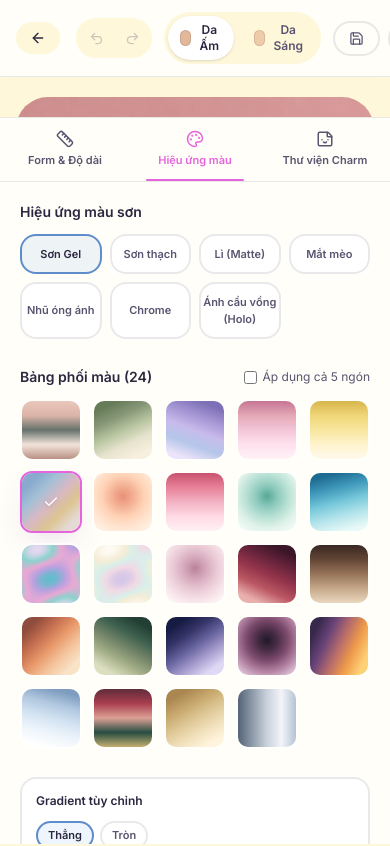
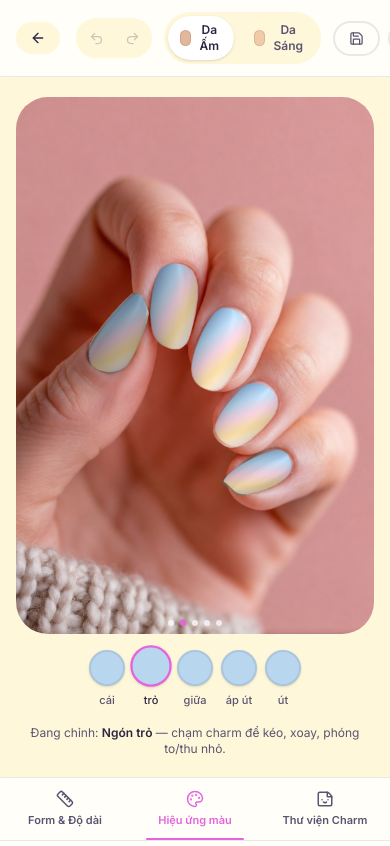
Before and after one commit to QuocThinh271222007/Vibeu, a React (Vite) app in the folder app/: page /studio in a window 390 px wide. Shown: the top 846 px of the page. Built offline with nearby package versions, Linux system fonts and the light colour scheme.

Commit message:
fix: keep studio preview visible on mobile

```diff
--- a/app/src/pages/Studio.tsx
+++ b/app/src/pages/Studio.tsx
@@ -75,17 +75,17 @@ export default function Studio() {
   const activeDesign = s.fingers[s.selectedFinger]
 
   return (
-    <div className="flex h-screen flex-col bg-vibe-cream">
+    <div className="flex min-h-screen flex-col bg-vibe-cream lg:h-screen lg:min-h-0">
       <StudioTopBar skinTone={s.skinTone} onSkinTone={s.setSkinTone} onReset={s.reset} />
 
-      <div className="flex flex-1 flex-col overflow-hidden lg:flex-row">
-        <div className="flex flex-1 flex-col items-center gap-4 overflow-y-auto px-4 py-5 sm:px-8">
+      <div className="flex flex-1 flex-col lg:min-h-0 lg:flex-row lg:overflow-hidden">
+        <div className="flex flex-col items-center gap-4 px-4 py-5 sm:px-8 lg:flex-1 lg:overflow-y-auto">
           {s.activeTemplateName && (
             <span className="rounded-full bg-white px-3.5 py-1 text-xs font-semibold text-vibe-pink-dark shadow-sm">
               Đang chỉnh từ mẫu: {s.activeTemplateName}
             </span>
           )}
-          <div className="w-full max-w-sm">
+          <div className="w-full max-w-sm shrink-0">
             <HandCanvas
               skinTone={s.skinTone}
               fingers={s.fingers}
@@ -105,7 +105,7 @@ export default function Studio() {
           </p>
         </div>
 
-        <div className="flex flex-col border-t border-vibe-ink/10 bg-white/80 backdrop-blur lg:w-[420px] lg:border-l lg:border-t-0">
+        <div className="flex flex-col border-t border-vibe-ink/10 bg-white/80 backdrop-blur lg:min-h-0 lg:w-[420px] lg:border-l lg:border-t-0">
           <div className="flex border-b border-vibe-ink/10">
             {TABS.map((t) => (
               <button
@@ -122,7 +122,7 @@ export default function Studio() {
             ))}
           </div>
 
-          <div className="flex-1 overflow-y-auto p-5 vibe-scrollbar">
+          <div className="p-5 vibe-scrollbar lg:flex-1 lg:overflow-y-auto">
             <AnimatePresence mode="wait">
               <motion.div key={s.activeTab} initial={{ opacity: 0, x: 8 }} animate={{ opacity: 1, x: 0 }} exit={{ opacity: 0, x: -8 }} transition={{ duration: 0.2 }}>
                 {s.activeTab === 'shape' && (
```
